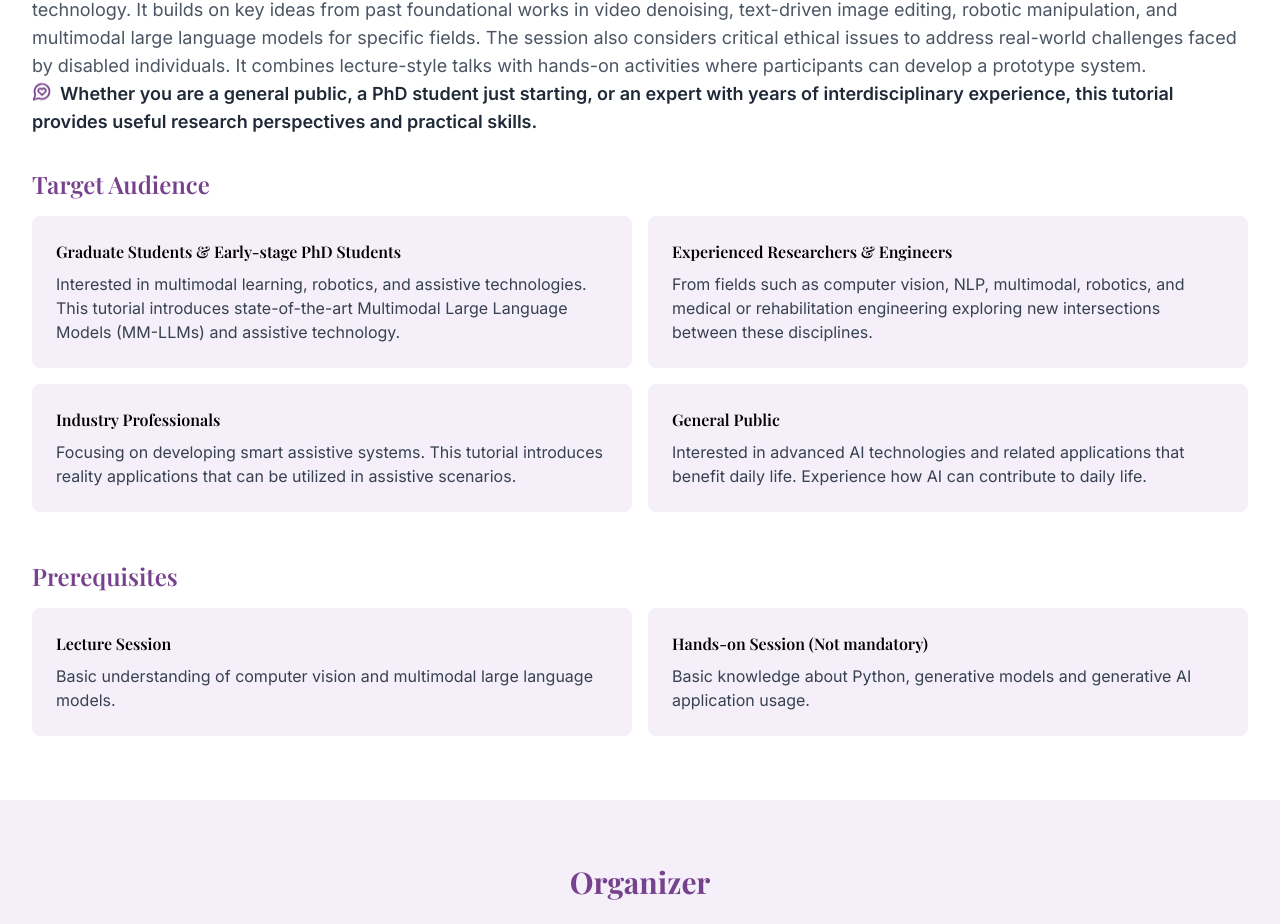
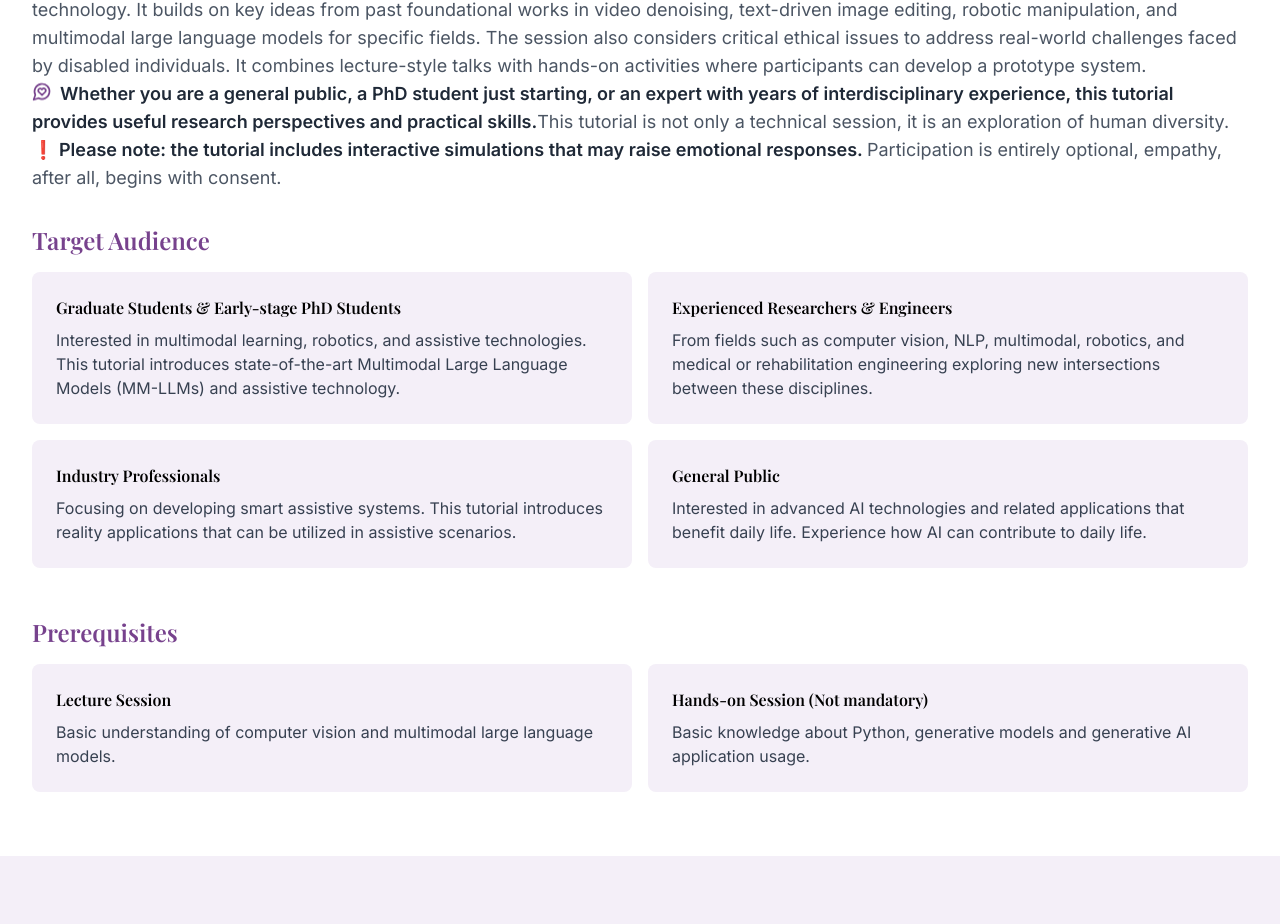
Before and after one commit to ElizaZhou96/i2i-2025, a React (Vite) app: page / in a window 1280 px wide. Shown: the part 796-1720 px from the top of the page. Built offline with nearby package versions, Linux system fonts and the light colour scheme.

Commit message:
Update App.tsx
Add [Note]

```diff
--- a/src/App.tsx
+++ b/src/App.tsx
@@ -118,6 +118,7 @@ function App() {
           <h2 className="text-3xl font-bold text-[#77428D] mb-8 text-center">About the Tutorial</h2>
           <p className="text-lg text-gray-600 mb-8">
             This tutorial is for researchers and engineers in computer vision, natural language processing, multimodal systems, generative AI, and assistive technology. It builds on key ideas from past foundational works in video denoising, text-driven image editing, robotic manipulation, and multimodal large language models for specific fields. The session also considers critical ethical issues to address real-world challenges faced by disabled individuals. It combines lecture-style talks with hands-on activities where participants can develop a prototype system. <br /><strong className="font-bold text-gray-800"><MessageCircleHeart className="inline w-5 h-5 text-[#77428D] animate-bounce mr-2" />Whether you are a general public, a PhD student just starting, or an expert with years of interdisciplinary experience, this tutorial provides useful research perspectives and practical skills.</strong>
+            This tutorial is not only a technical session, it is an exploration of human diversity. <br /><strong className="font-bold text-gray-800"> ❗ Please note: the tutorial includes interactive simulations that may raise emotional responses. </strong> Participation is entirely optional, empathy, after all, begins with consent.
           </p>
 
           {/* Target Audience */}
```
